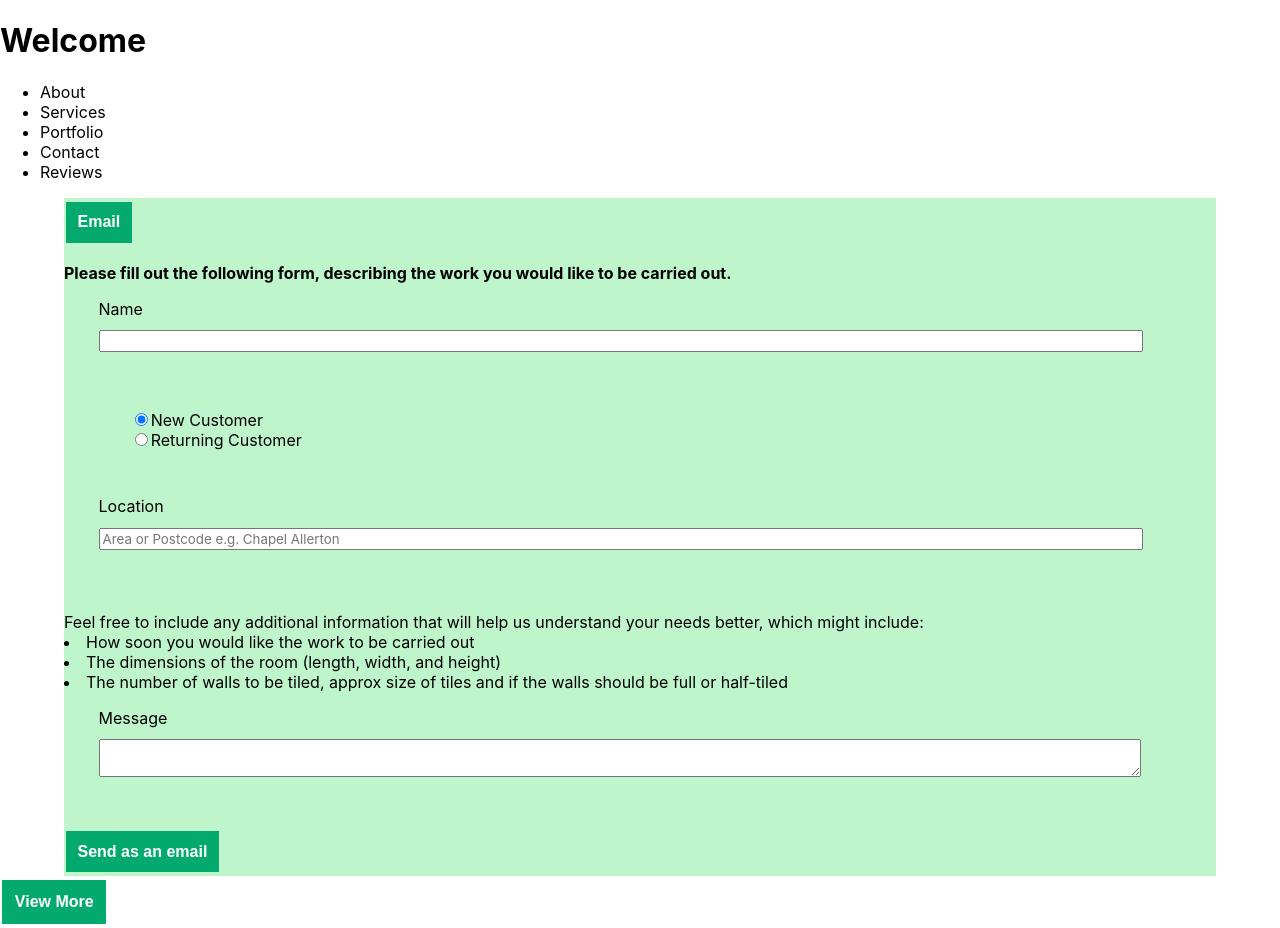
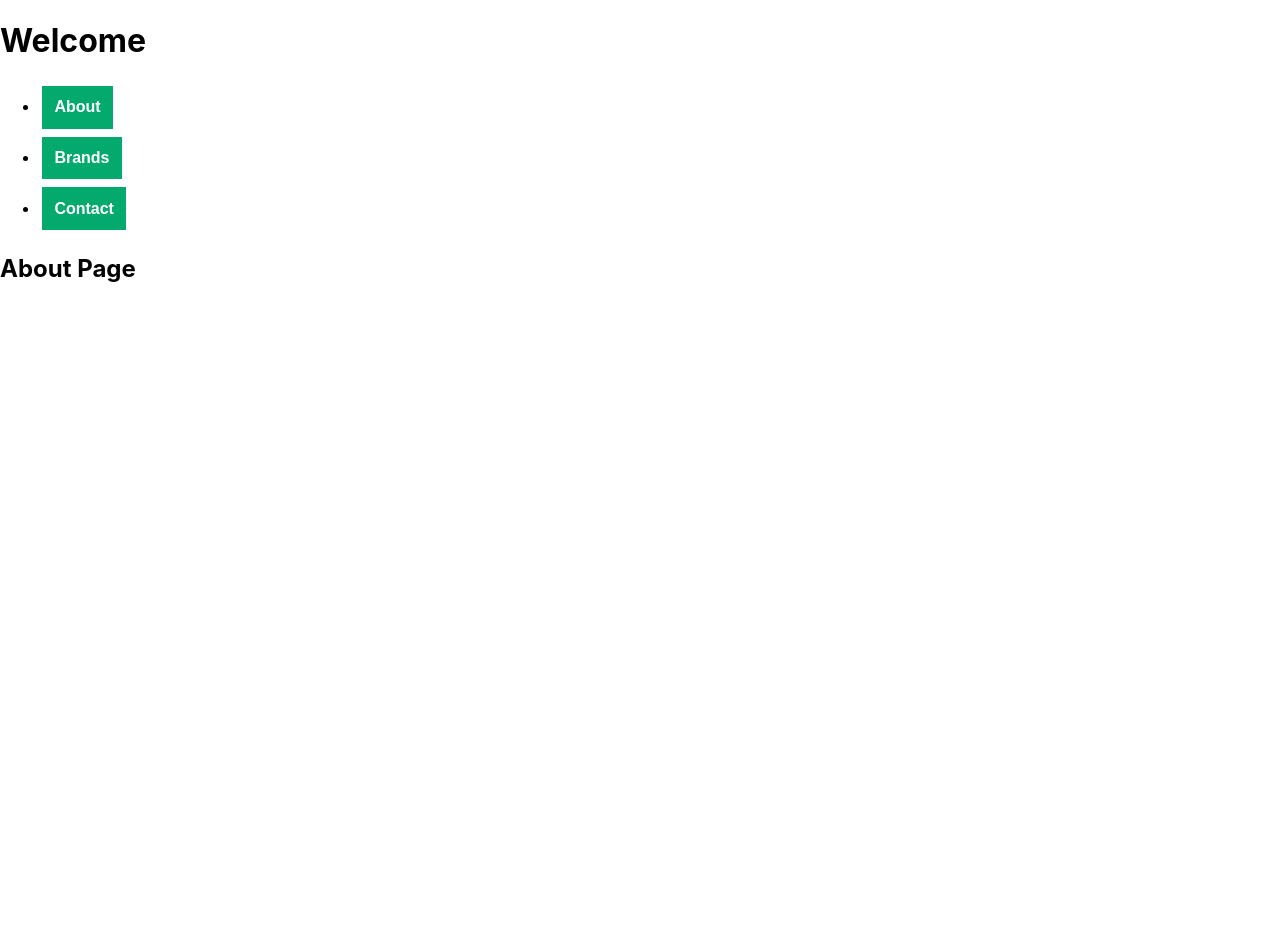
Before and after one commit to little-projects/plumbing-portfolio, a React (Create React App) app in the folder app/: page / in a window 1280 px wide. After the commit the page ends 800 px from the top, so only its background shows below. Built offline with nearby package versions, Linux system fonts and the light colour scheme.

Commit message:
Menu switches between pages

```diff
--- a/app/src/App.js
+++ b/app/src/App.js
@@ -1,24 +1,48 @@
+import { useState } from 'react'
+
+// Pages
+import About from './pages/about'
+import Brands from './pages/brands'
+import Contact from './pages/contact'
+
 // Components
 import ViewMoreCTA from './components/view-more-button'
-import NavMenu from './components/menu'
-
-// Page being worked on
-import Contact from './pages/contact'
 
 // Styling
 import './assets/styles/index.css';
 
+const App = () => {
+  const [currentPage, setCurrentPage ] = useState('about')
 
+  const renderPage = () => {
+    switch(currentPage) {
+      case 'brands':
+        return <Brands/>
+      case 'contact':
+        return <Contact/>
+      case 'about':
+      default:
+        return <About/>
+    }
+  }
 
-function App() {
   return (
-      <div>
-          <h1>Welcome</h1>
-          <NavMenu/>
-          <Contact/>
-          <ViewMoreCTA/>
-      </div>
-    )
+    <div>
+        <h1>Welcome</h1>
+        <nav>
+          <ul>
+            <li> <button onClick={() => setCurrentPage('about')}>About </button></li>
+            <li> <button onClick={() => setCurrentPage('brands')}>Brands </button></li>
+            {/* <li> <button onClick={() => setCurrentPage('')}>Services </button></li> */}
+            {/* <li> <button onClick={() => setCurrentPage('')}>Portfolio </button></li> */}
+            <li> <button onClick={() => setCurrentPage('contact')}>Contact </button></li>
+            {/* <li> <button onClick={() => setCurrentPage('')}>Reviews </button></li> */}
+          </ul>
+        </nav>
+
+        {renderPage()}
+    </div>
+  )
 }
 
 export default App;
--- a/app/src/components/menu.js
+++ /dev/null
@@ -1,15 +0,0 @@
-import './../assets/styles/index.css';
-
-function NavMenu() {
-  return (
-    <ul>
-      <li> About </li>
-      <li> Services </li>
-      <li> Portfolio </li>
-      <li> Contact </li>
-      <li> Reviews </li>
-    </ul>
-    )
-}
-
-export default NavMenu;
--- /dev/null
+++ b/app/src/pages/about.js
@@ -0,0 +1,17 @@
+import React from 'react';
+
+class About extends React.Component {
+    constructor(props) {
+        super(props);
+        this.state = {
+        }
+    }
+
+    render() {
+        return (
+            <h2>About Page</h2>
+        )
+    }
+}
+
+export default About
--- /dev/null
+++ b/app/src/pages/brands.js
@@ -0,0 +1,17 @@
+import React from 'react';
+
+class Brands extends React.Component {
+    constructor(props) {
+        super(props);
+        this.state = {
+        }
+    }
+
+    render() {
+        return (
+            <h2>Brands</h2>
+        )
+    }
+}
+
+export default Brands
```
